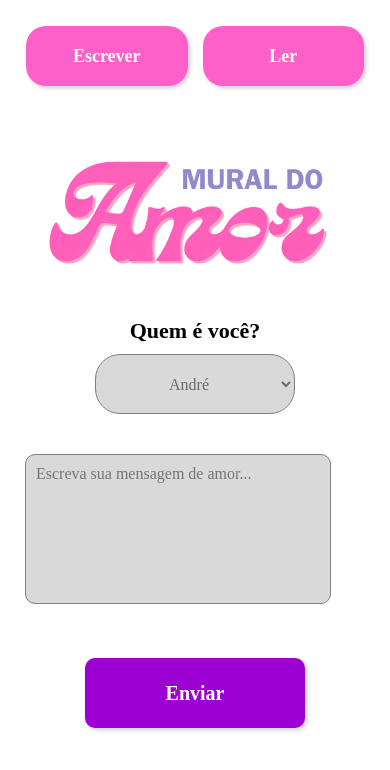
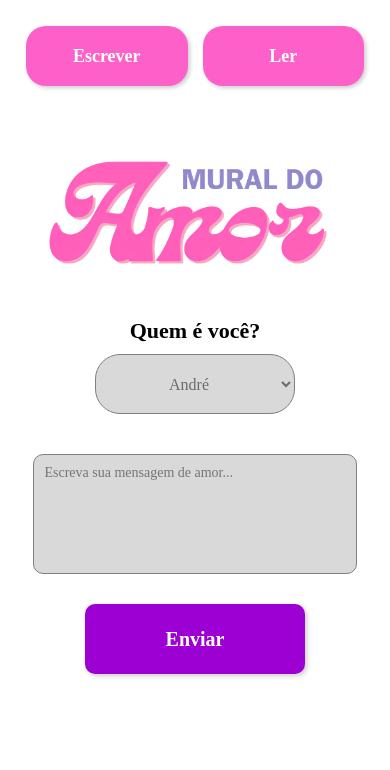
Before and after one commit to andre55z/Mural-Do-Amor-frontend, a React (Vite) app in the folder frontend/: page / in a window 390 px wide. Shown: the top 770 px of the page. Built offline with nearby package versions, Linux system fonts and the light colour scheme; no server answers; a web font is replaced by a local one.

Commit message:
Commit de atualização do estilo no mobile

```diff
--- a/frontend/src/pages/Escrever.css
+++ b/frontend/src/pages/Escrever.css
@@ -15,14 +15,34 @@
 }
 
 .txtb textarea {
-  width: 90%;
-  max-width: 500px;
+  width: 90%;           /* ocupa 90% da largura do container */
+  max-width: 500px;     /* limite máximo em telas maiores */
   height: 150px;
   font-size: 16px;
   padding: 10px;
   border-radius: 10px;
   border: 1px solid gray;
   resize: none;
+  box-sizing: border-box; /* importante para o padding não aumentar o tamanho total */
+  display: block;          /* evita espaçamento estranho */
+  margin: 0 auto;          /* centraliza no container */
+  transition: all 0.3s ease;
+}
+
+.txtb textarea:focus,
+.txtb textarea:hover {
+  border-color: #fd60c8;
+  box-shadow: 0 0 10px #fd60c8;
+  transform: scale(1.05);
+}
+
+/* Ajuste para telas pequenas */
+@media (max-width: 480px) {
+  .txtb textarea {
+    width: 95%;
+    font-size: 14px;
+    height: 120px;
+  }
 }
 
 .btnenv button {
```
